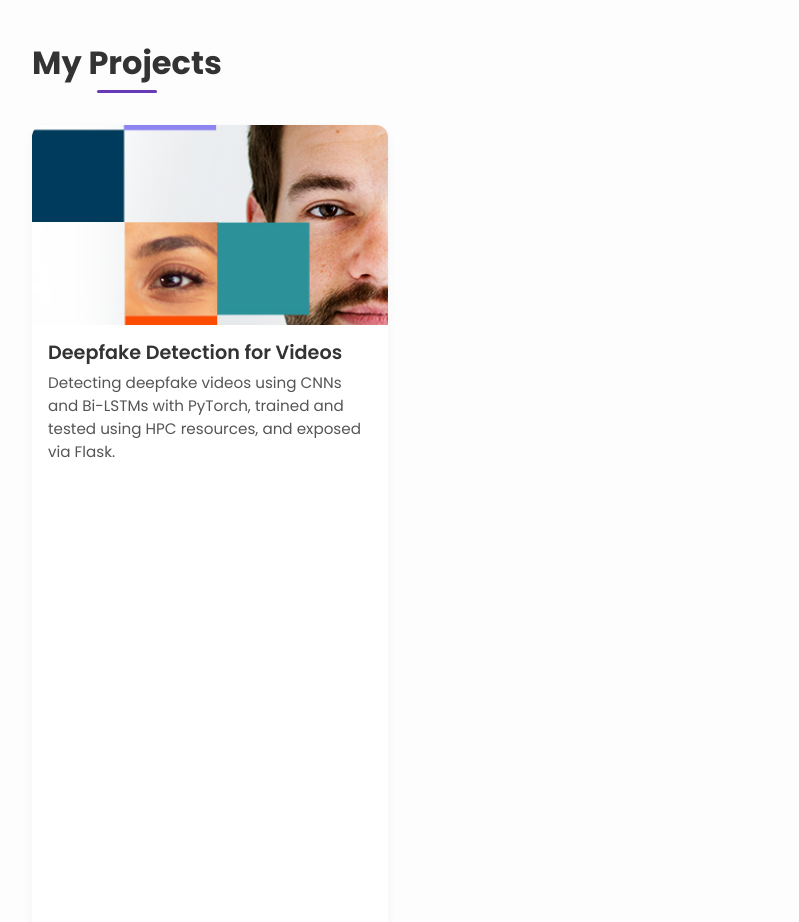
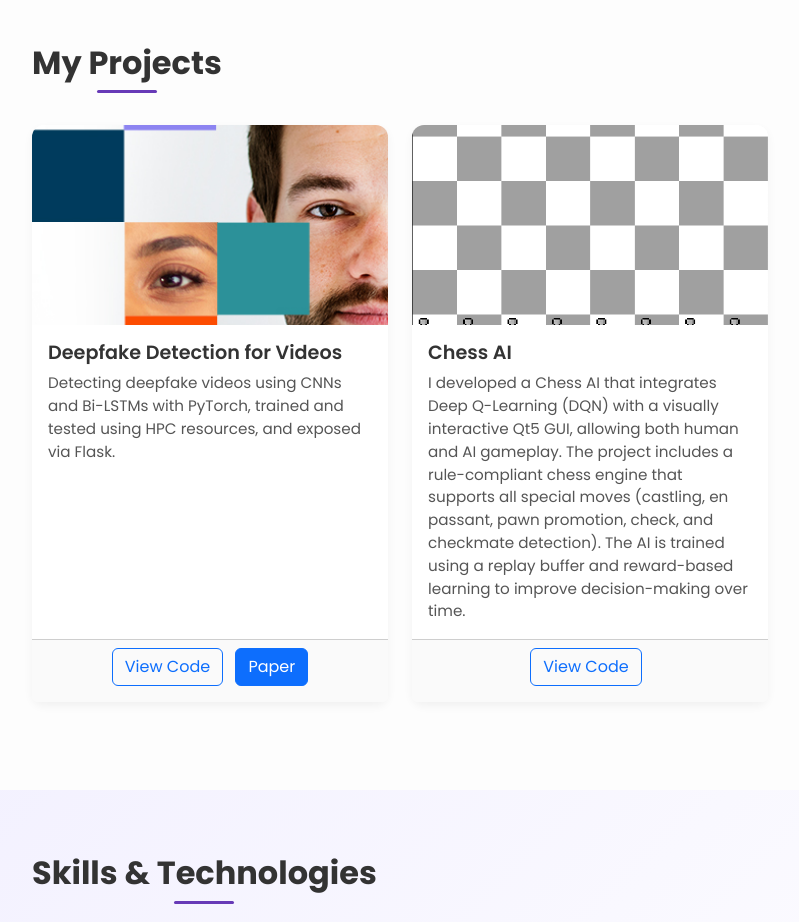
Before and after one commit to jeffbyju/jeffbyju2.github.io, a plain HTML site: page index.html in a window 1280 px wide. Shown: the part 820-1742 px from the top of the page, without its empty margins (50-849 px from the left). Drawn offline with nearby package versions, Linux system fonts and the light colour scheme.

Commit message:
more changes:

```diff
--- a/index.html
+++ b/index.html
@@ -294,7 +294,7 @@
       <h2 data-aos="fade-up">My Projects</h2>
       <div class="row">
         <!-- Project Card 1 -->
-        <div class="row-md-6 col-lg-4 mb-4" data-aos="fade-up" data-aos-delay="100">
+        <div class="col-md-6 col-lg-4 mb-4" data-aos="fade-up" data-aos-delay="100">
           <div class="card h-100">
             <img
               src="images/deepfake_detection.png"
@@ -322,6 +322,9 @@
               >
             </div>
           </div>
+
+        </div>
+        <div class="col-md-6 col-lg-4 mb-4" data-aos="fade-up" data-aos-delay="100">
           <div class="card h-100">
             <img
               src="images/game_start.png"
@@ -343,6 +346,7 @@
               >
             </div>
           </div>
+
         </div>
 
 
```
